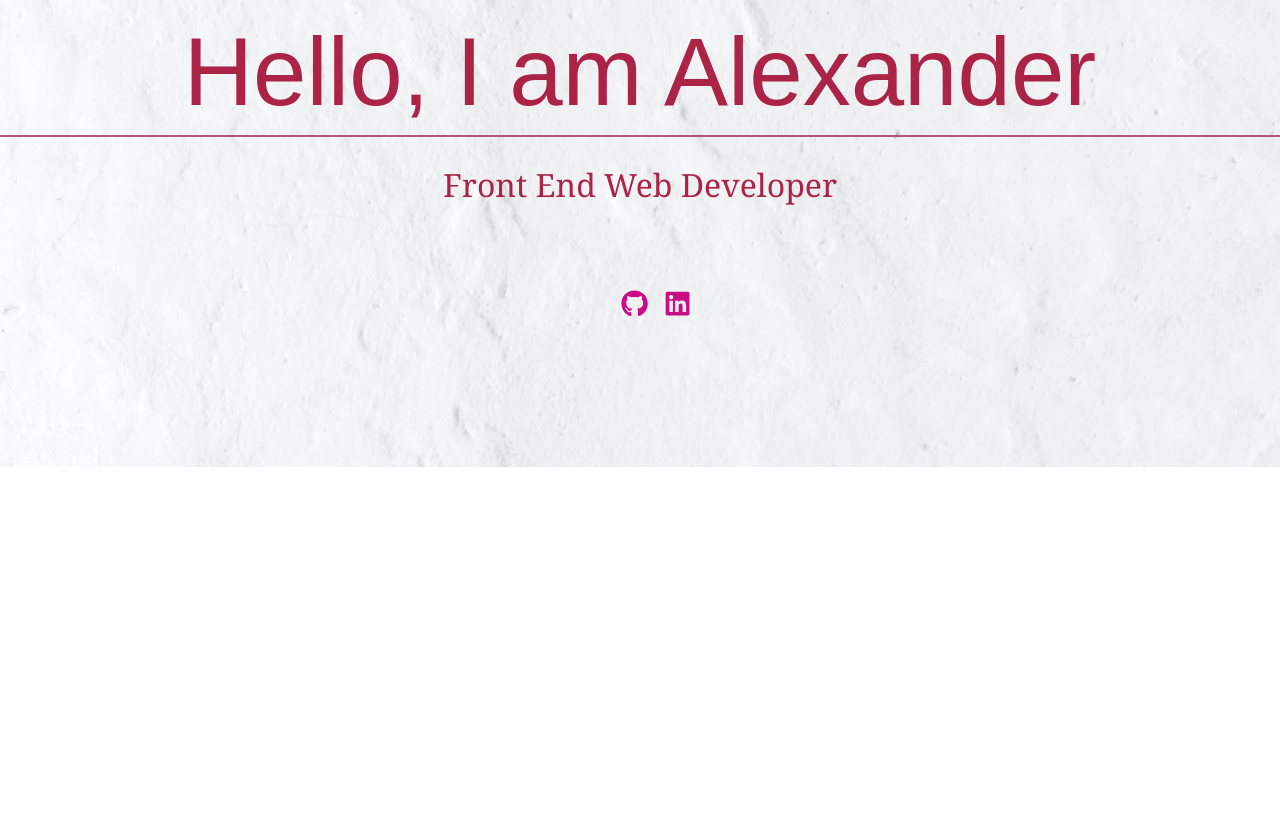
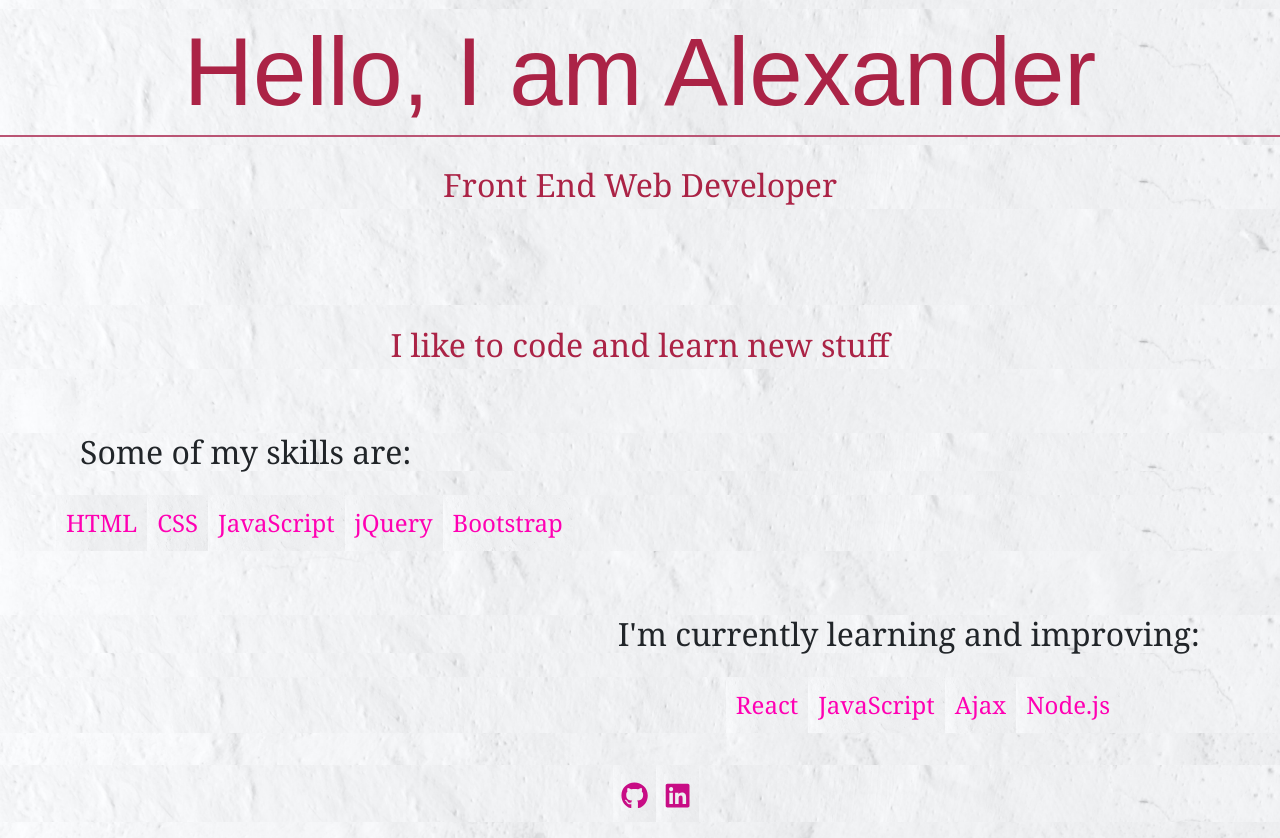
Before and after one commit to PurAlex/React-Portfolio, a React (Create React App) app: page / in a window 1280 px wide. Shown: the part 333-1171 px from the top of the page. Before the commit the page ends 800 px from the top, so only its background shows below. Built offline with nearby package versions, Linux system fonts and the light colour scheme.

Commit message:
style added to home page

```diff
--- a/src/assets/css/home.css
+++ b/src/assets/css/home.css
@@ -18,3 +18,45 @@
     margin-top: 15rem;
     font-family: Arial, Helvetica, sans-serif;
 }
+/* List style */
+
+.list-text{
+    margin-top: 6rem;
+}
+
+.container-lists{
+    margin-top: 4rem;
+    font-family: Georgia, 'Times New Roman', Times, serif;
+}
+
+.list-one, .head-list-1{
+    display: flex;
+    justify-content:flex-start;
+    margin-left: 5rem;
+}
+
+
+.list-two, .head-list-2{
+    display: flex;
+    justify-content:flex-end;
+    margin-right: 5rem;
+}
+
+.list-one{
+    margin-top: 1.5rem;
+    margin-left: 1.5rem;
+    font-size: 1.5rem;
+}
+
+.list-two{
+    margin-top: 1.5rem;
+    margin-right: 10rem;
+    font-size: 1.5rem;
+}
+
+
+.list-one li, .list-two li{
+    padding: 10px;
+    list-style: none;
+    color: #FF00B3;
+}
--- a/src/pages/Home.js
+++ b/src/pages/Home.js
@@ -8,7 +8,36 @@ function Home() {
       <p>
         Front End Web Developer
       </p>
-      <p></p>
+      <p className="list-text">I like to code and learn new stuff</p>
+      <div className="container-lists">
+        <h2 className="head-list-1">Some of my skills are:</h2>
+        <ul className="list-one">
+          <li>
+            HTML
+          </li>
+          <li>
+            CSS
+          </li>
+          <li>
+            JavaScript
+          </li>
+          <li>
+            jQuery
+          </li>
+          <li>
+            Bootstrap
+          </li>
+        </ul>
+      </div>
+      <div className="container-lists">
+        <h2 className="head-list-2">I'm currently learning and improving:</h2>
+        <ul className="list-two">
+          <li>React</li>
+          <li>JavaScript</li>
+          <li>Ajax</li>
+          <li>Node.js</li>
+        </ul>
+      </div>
     </div>
   );
 }
```
